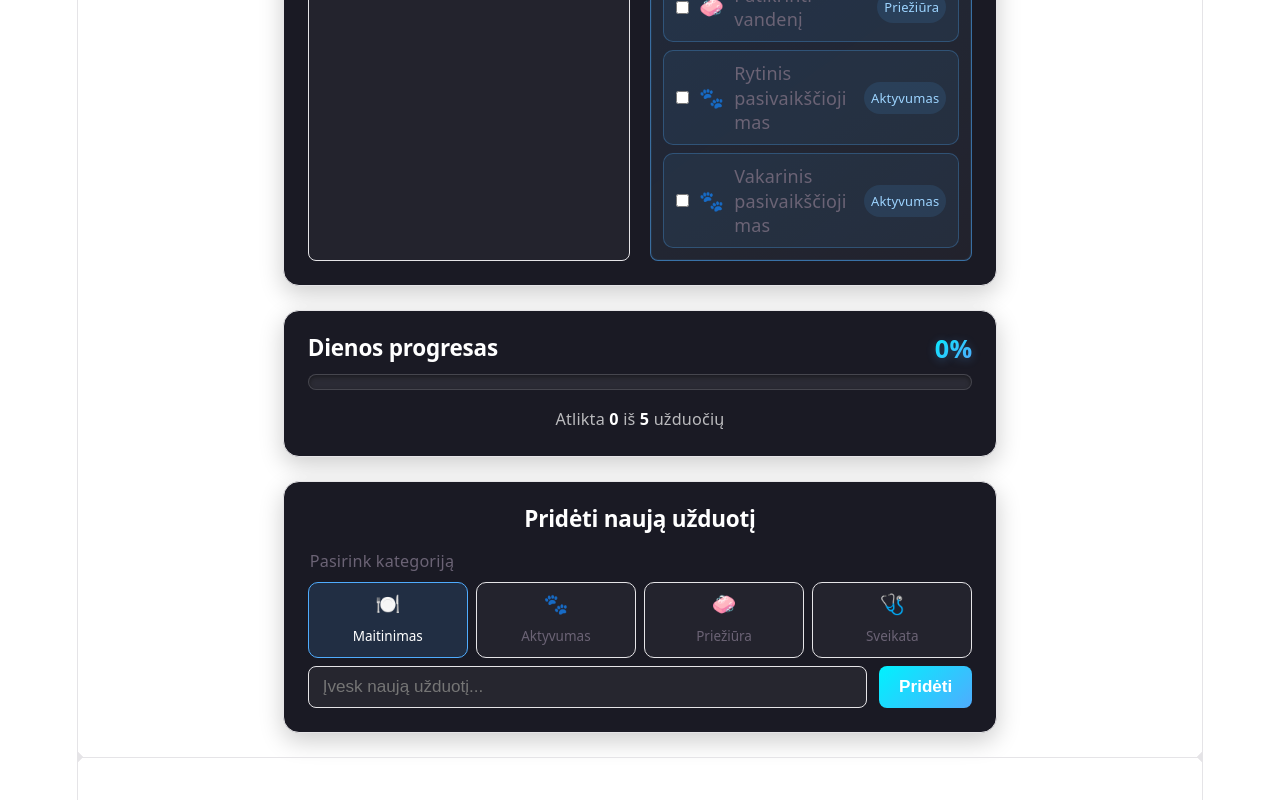
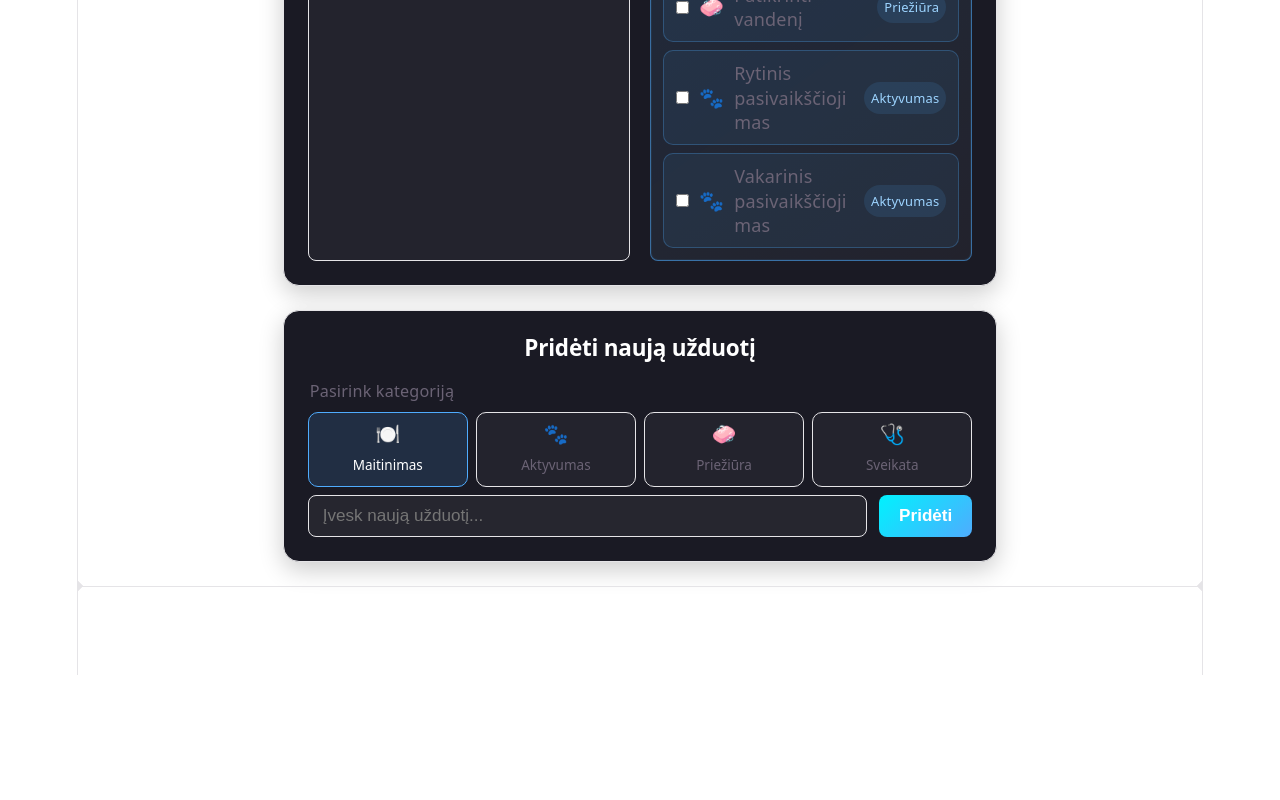
Before and after one commit to evelinapal/projektas, a React (Vite) app: page / in a window 1280 px wide. Shown: the part 840-1640 px from the top of the page. After the commit the page ends 1515 px from the top, so only its background shows below. Built offline with nearby package versions, Linux system fonts and the light colour scheme.

Commit message:
Progreso kortele virsuje

```diff
--- a/src/App.jsx
+++ b/src/App.jsx
@@ -160,6 +160,7 @@ function App() {
           <div className="tasks-card pet-card">
             {petName ? (
               <div className="pet-info-box">
+                <DienosProgresas tasks={tasks} />
                 <h2 className="tasks-title">Augintinio vardas</h2>
                 <p className="pet-name-display">{petName}</p>
                 <button onClick={handleResetName} className="change-name-btn">
@@ -251,10 +252,6 @@ function App() {
           </div>
 
           {/* 3 KORTELĖ: DIENOS PROGRESAS */}
-          <div className="tasks-card progress-card">
-            <DienosProgresas tasks={tasks} />
-          </div>
-
           {/* 4 KORTELĖ: PRIDĖTI NAUJĄ UŽDUOTĮ */}
           <NaujaUzduotis onAddTask={handleAddTask} />
         </div>
```
